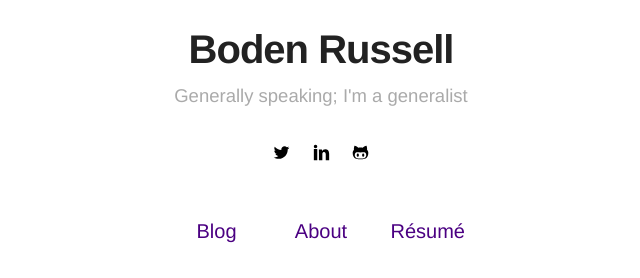
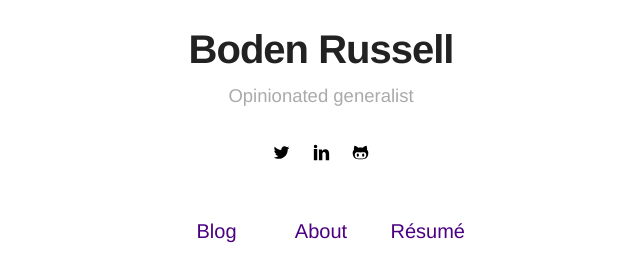
Before and after one commit to bodenr/bodenr.github.io, a Jekyll site: the page built from index.html, in a window 1280 px wide. Shown: the part 252-530 px from the top of the page, without its empty margins (319-959 px from the left). Built offline with Jekyll 4.4.1, drawn with Linux system fonts in a browser that asks for light colours.

```diff
--- a/_config.yml
+++ b/_config.yml
@@ -1,6 +1,6 @@
 # main text of home
 name: Boden Russell
-bio: Generally speaking; I'm a generalist
+bio: Opinionated generalist
 
 # twitter summary info
 description: Tech ramblings
@@ -14,7 +14,7 @@ picture: assets/images/profile.png
 # and specify source (external or local).
 resume: true
 resume-external: true
-resume-url: https://drive.google.com/file/d/1JJtHlwFM5fm7K2WsZiTRVdKvJys0n-ba/view?usp=sharing
+resume-url: https://drive.google.com/file/d/1_VchkcGoJlGo6Hl2_eABMvl5uQyZ8O3E/view?usp=sharing
 
 url: https://bodenr.github.io
 # your url: https://USERNAME.github.io
@@ -55,7 +55,7 @@ github: bodenr
 authors:
   boden:
     name: Boden Russell
-    bio: Generally speaking; I'm a generalist
+    bio: Opinionated generalist
     external-image: false
     picture: assets/images/profile.png
     twitter: bodenru
```
